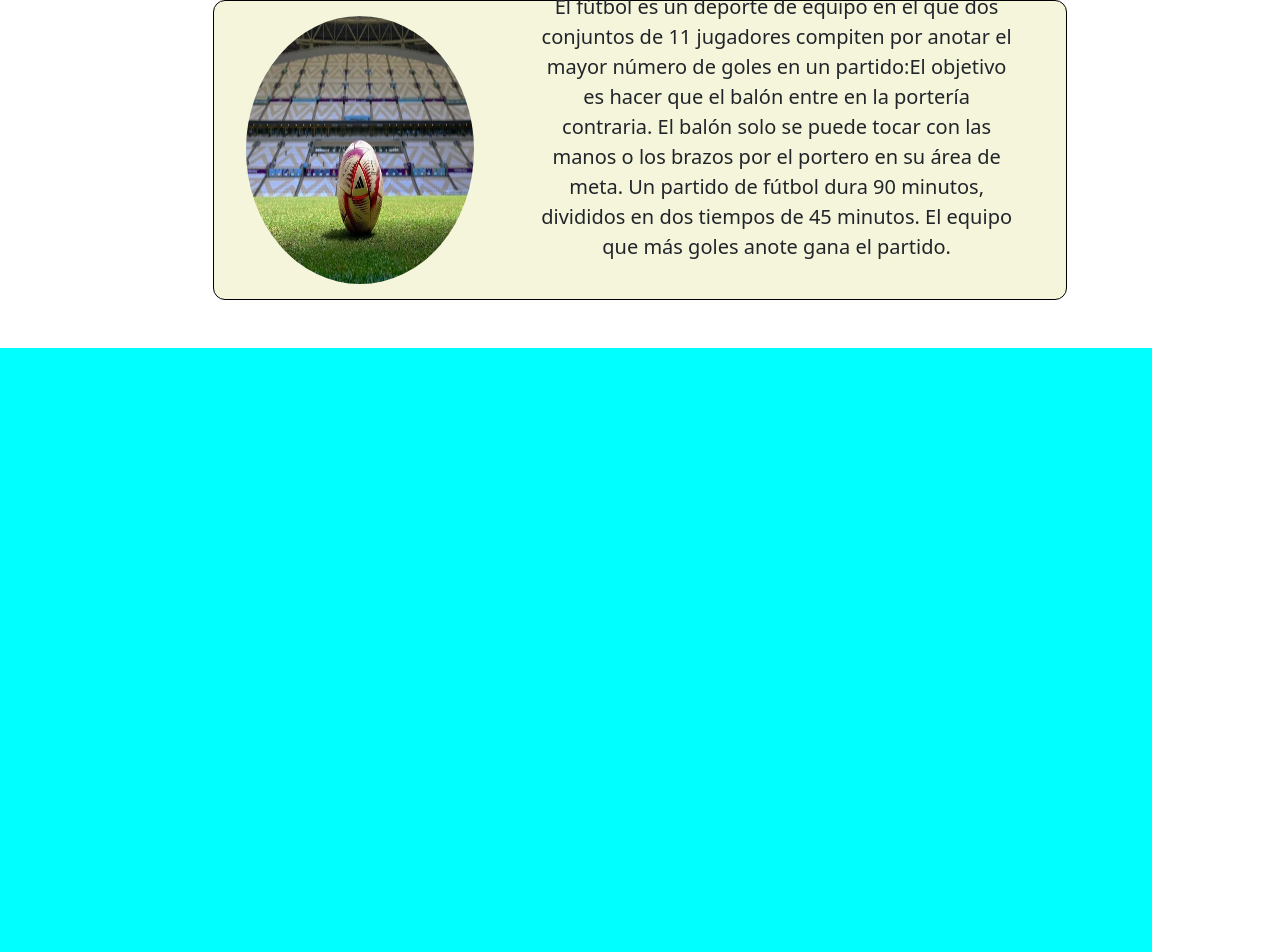
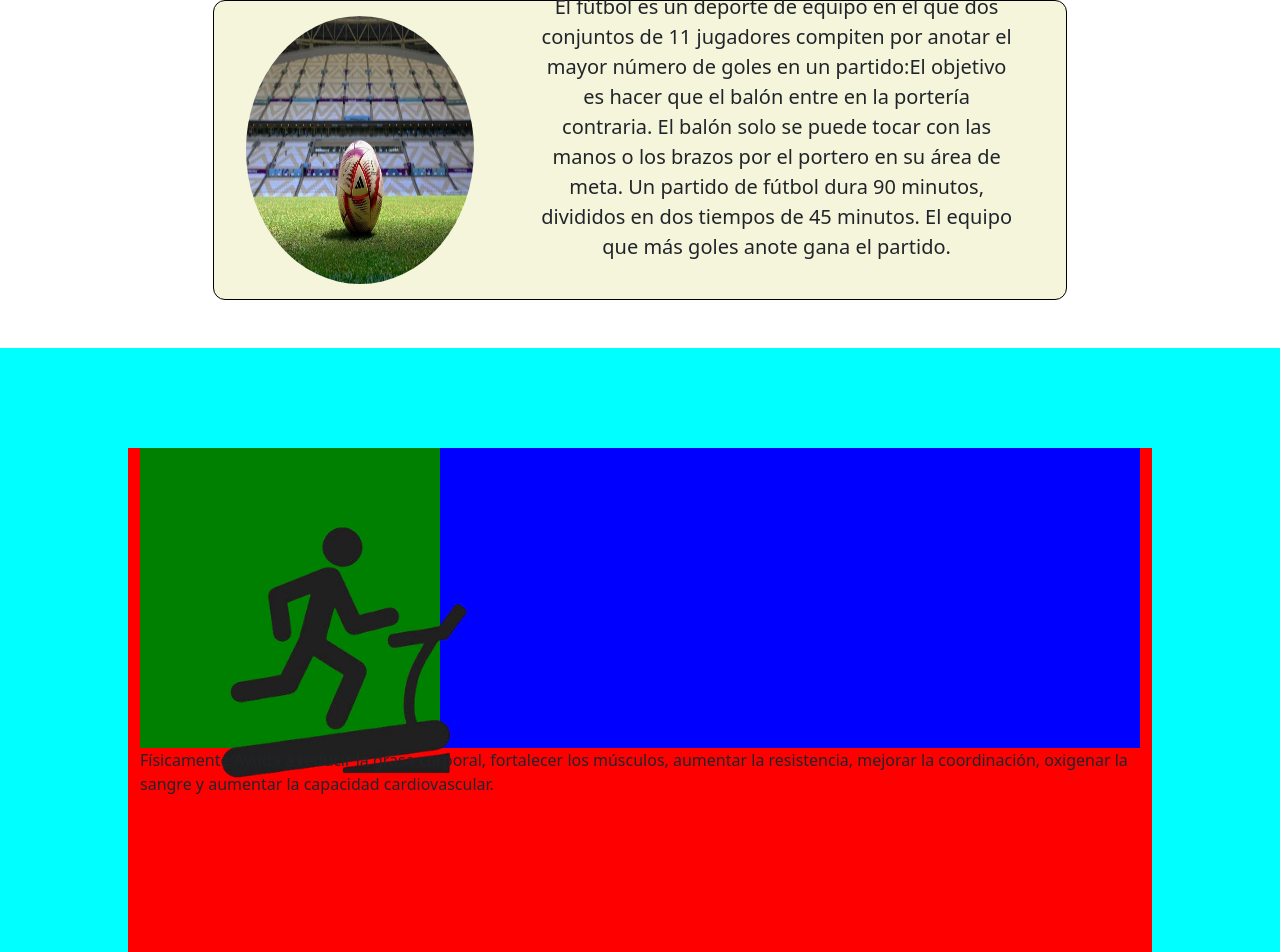
Before and after one commit to Nreale/Tp-Final, a website: page paginas/Futbol.html in a window 1280 px wide. Shown: the top 952 px of the page. Drawn offline with nearby package versions, Linux system fonts and the light colour scheme.

Commit message:
inicio de la salud pagina futbol

```diff
--- a/paginas/Futbol.html
+++ b/paginas/Futbol.html
@@ -26,8 +26,18 @@
     <br>
     <br>
 
-    <main class="row container-fluid contFut-salud" id="margen">
-
+    <main class="row container-fluid contFut-padre-salud" id="margen">
+        <div class="contFut-salud">
+            <div class="contFut-padre-fila1"  id="margen">
+                <div class="contFut-imagen-fila1-salud">
+                    <img src="../assets/imagenes/grasacorporal.png" alt="">
+                </div>
+                <div>
+                    <p>Físicamente
+                        Ayuda a reducir la grasa corporal, fortalecer los músculos, aumentar la resistencia, mejorar la coordinación, oxigenar la sangre y aumentar la capacidad cardiovascular.</p>
+                </div>
+            </div>
+        </div>
     </main>
 </body>
 </html>
--- a/scss/mainF.scss
+++ b/scss/mainF.scss
@@ -60,10 +60,26 @@
     }
 }
 
-.contFut-salud{
+.contFut-padre-salud{
     background-color: aqua;
-    height: 900px;
-    width: 90%;
+    height: 1000px;
+    width: 100%;
     display: flex;
-
+    justify-content: center;
+    align-items: center;
+    .contFut-salud{
+        background-color: red;
+        width: 80%;
+        height: 80%;
+        .contFut-padre-fila1{
+            width: 100%;
+            height: 300px;
+            background-color: blue;
+        }
+        .contFut-imagen-fila1-salud{
+            width: 300px;
+            height: 100%;
+            background-color: green;
+        }
+    }
 }
```
Also changed, not shown: assets/imagenes/grasacorporal.png (added), css/mainF.css.
